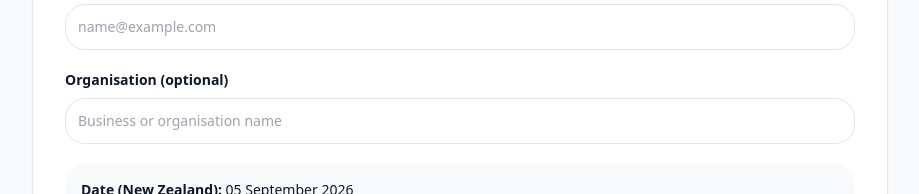
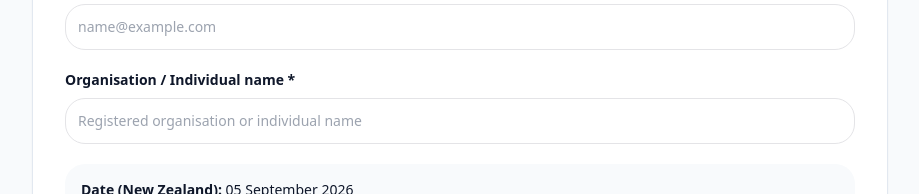
Before and after one commit to WebfitSolutionsLimitedDevelopment/webfitSolutionsLimited, a Next.js app: page /nda in a window 1280 px wide. Shown: the part 2597-2791 px from the top of the page, without its empty margins (180-1099 px from the left). Built offline with nearby package versions, Linux system fonts and the light colour scheme.

Commit message:
Require organisation or individual name for NDA signatures

```diff
--- a/app/nda/page.js
+++ b/app/nda/page.js
@@ -33,7 +33,7 @@ export default function NdaPage(){
     <label className="block text-sm font-semibold">Engagement type<select required value={form.category} onChange={e=>set('category',e.target.value)} className="mt-2 block w-full rounded-lg border p-3 bg-white">{categories.map(c=><option key={c}>{c}</option>)}</select></label>
     <label className="block text-sm font-semibold">Full legal name *<input required minLength={3} maxLength={150} autoComplete="name" value={form.name} onChange={e=>set('name',e.target.value)} className="mt-2 block w-full rounded-lg border p-3 font-normal" placeholder="Your full legal name"/></label>
     <label className="block text-sm font-semibold">Email address *<input required type="email" maxLength={254} autoComplete="email" value={form.email} onChange={e=>set('email',e.target.value)} className="mt-2 block w-full rounded-lg border p-3 font-normal" placeholder="name@example.com"/></label>
-    <label className="block text-sm font-semibold">Organisation (optional)<input maxLength={180} value={form.organisation} onChange={e=>set('organisation',e.target.value)} className="mt-2 block w-full rounded-lg border p-3 font-normal" placeholder="Business or organisation name"/></label>
+    <label className="block text-sm font-semibold">Organisation / Individual name *<input required minLength={2} maxLength={180} value={form.organisation} onChange={e=>set('organisation',e.target.value)} className="mt-2 block w-full rounded-lg border p-3 font-normal" placeholder="Registered organisation or individual name"/></label>
     <div className="hidden" aria-hidden="true"><input tabIndex={-1} value={form.website} onChange={e=>set('website',e.target.value)} autoComplete="off"/></div>
     <div className="rounded-lg bg-slate-50 p-4 text-sm"><span className="font-semibold">Date (New Zealand): </span>{today}<p className="text-slate-500 mt-1">The official date and timestamp are recorded when you submit.</p></div>
     <label className="flex items-start gap-3 text-sm leading-6"><input type="checkbox" required checked={form.accepted} onChange={e=>set('accepted',e.target.checked)} className="mt-1 h-5 w-5"/><span>I have read and agree to this agreement. I intend to sign electronically and confirm I am authorised to sign for any organisation identified above.</span></label>
```
